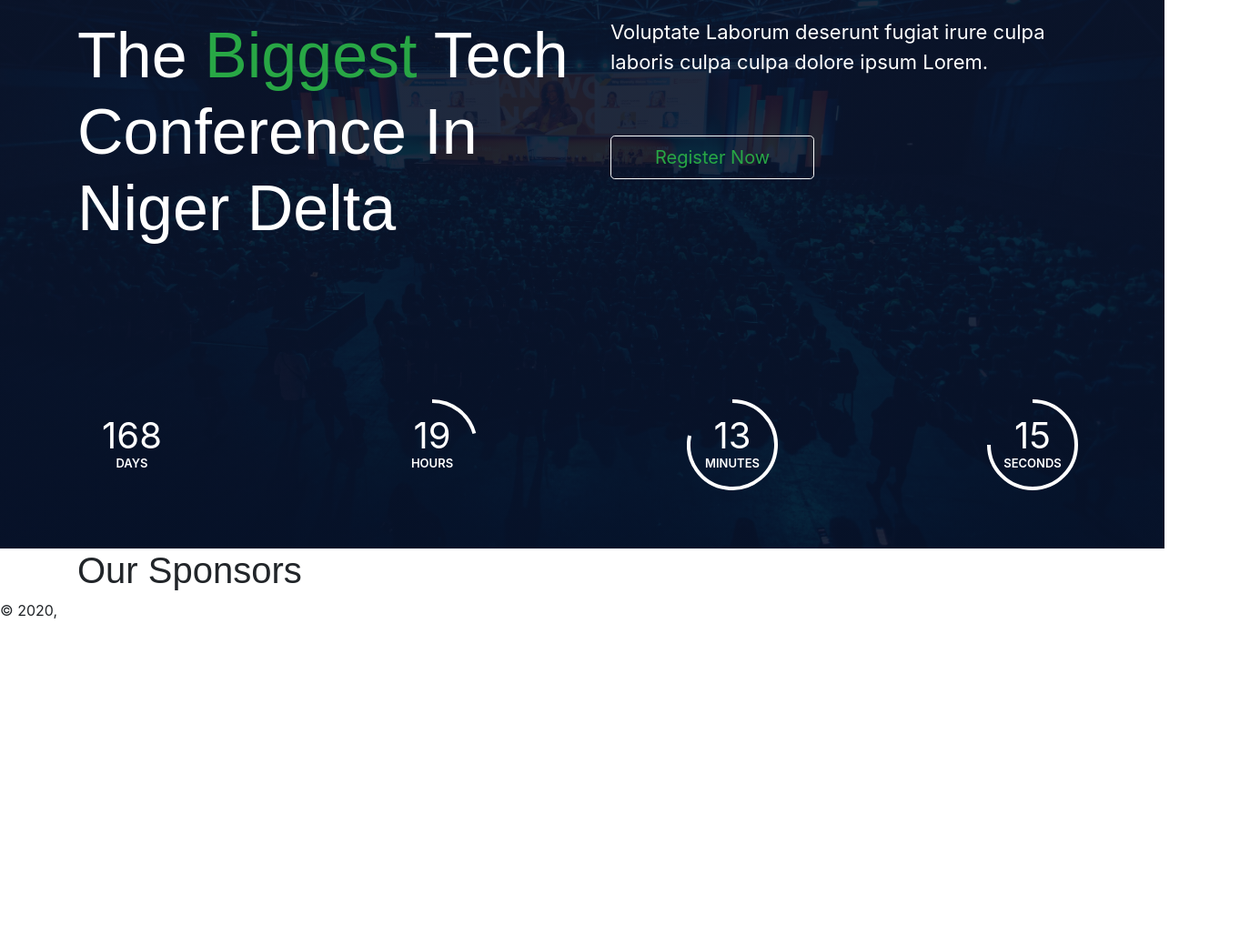
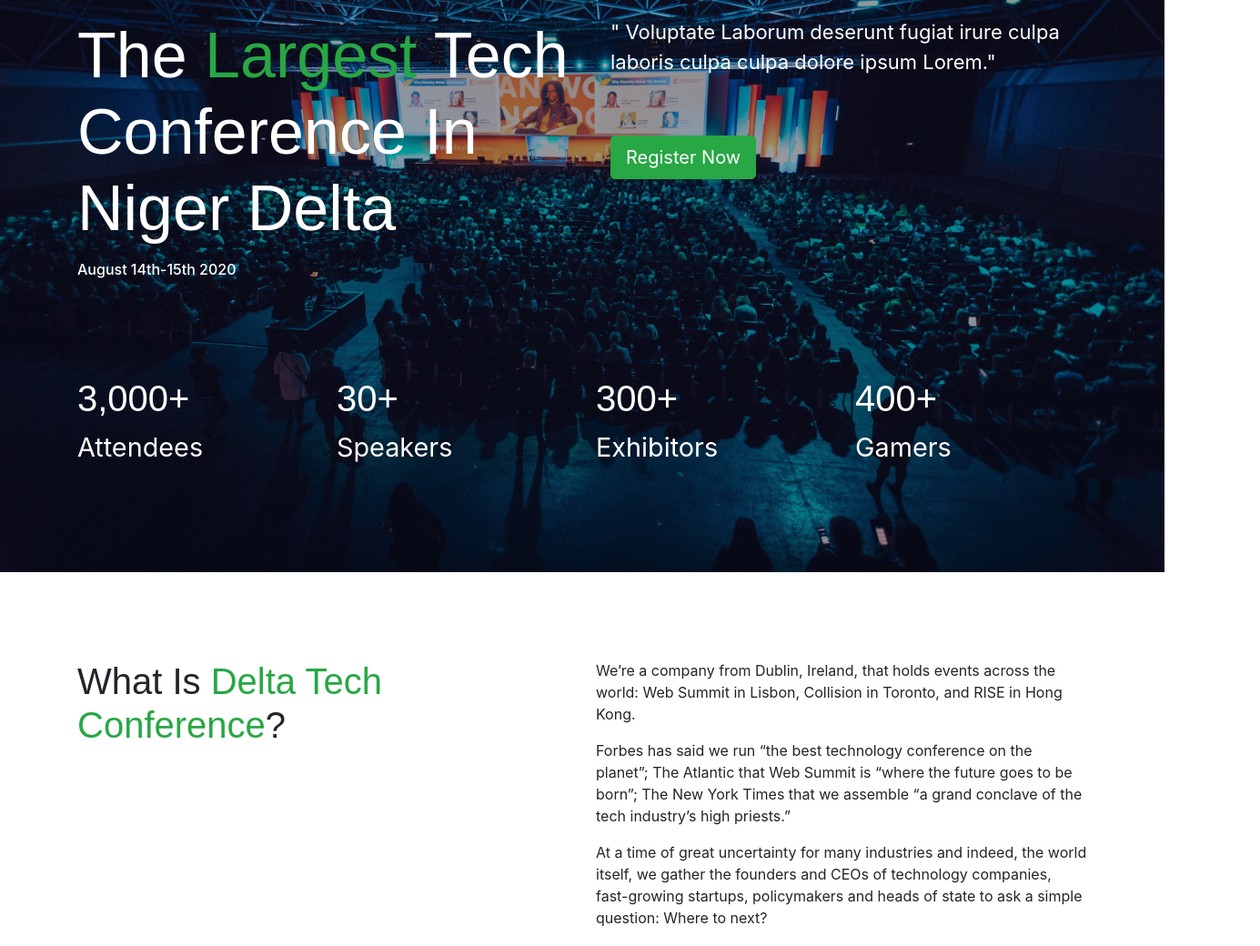
Before and after one commit to WaffiiHub/delta-tech-conference, a Gatsby site: page / in a window 1280 px wide. Shown: the part 197-1237 px from the top of the page at 91% size, 1385 px wide, since content can reach past the window. Before the commit the page ends 936 px from the top, so only its background shows below. Built offline with nearby package versions, Linux system fonts and the light colour scheme; Gatsby itself is replaced by a stand-in of ours.

```diff
--- a/src/components/header.js
+++ b/src/components/header.js
@@ -26,15 +26,15 @@
 
   <header>
     <div>
-     {/* <nav className={ NavStyles.navbar }> */}
-       {/* <div className="logo"> */}
+     <nav className={ NavStyles.navbar }>
+       <div className="logo">
 
-    {/* <Img style={{ width: '120px' }} fluid={data.dtcLogo.childImageSharp.fluid} /> */}
-       {/* </div> */}
-       {/* <ul> */}
-         {/* <li></li> */}
-       {/* </ul> */}
-     {/* </nav> */}
+    <Img style={{ width: '120px' }} fluid={data.dtcLogo.childImageSharp.fluid} />
+       </div>
+       <ul>
+         <li></li>
+       </ul>
+     </nav>
     </div>
   </header>
 
--- a/src/components/layout.css
+++ b/src/components/layout.css
@@ -9,11 +9,11 @@
 }
 
 .bg-head {
-  background: linear-gradient(rgba(11, 22, 44, 0.9),rgba(6, 19, 43, 0.9)), url('../images/bg.jpg');
+  background: linear-gradient(rgba(11, 22, 44, 0.4),rgba(6, 19, 43, 0.4)), url('../images/bg.jpg');
   background-size: cover;
   background-repeat: no-repeat;
  padding: 100px 0;
- height: 100vh;
+ height: 100%;
 
 }
 .container {
@@ -25,6 +25,10 @@
     font-family: 'Poppins', sans-serif;
     text-transform: capitalize;
 
+}
+
+section {
+  padding: 6rem 0;
 }
 .header {
   color: #fff;
@@ -54,14 +58,15 @@
 
 .countdown-item {
     color: #ffffff;
-    font-size: 40px;
+    font-size: 60px;
     display: flex;
     align-items: center;
     justify-content: center;
     flex-direction: column;
     line-height: 30px;
-    margin: 10px;
-    padding-top: 10px;
+    margin: 15px;
+    padding: 50px;
+    padding-top: 70px;
     position: relative;
     width: 100px;
     height: 100px;
@@ -69,7 +74,7 @@
 
 .countdown-item span {
     color: #ffffff;
-    font-size: 40px;
+    margin: 10px 0;
     font-size: 13px;
     font-weight: 600;
     text-transform: uppercase;
@@ -82,3 +87,13 @@
   width: 300px;
   height: 300px;
 }
+
+.cta-register {
+  padding: 8px 70px;
+}
+
+
+.stats {
+  color: #fff;
+  font-size: 1.8rem !important;
+}
--- a/src/components/layout.js
+++ b/src/components/layout.js
@@ -25,7 +25,7 @@
 
   return (
     <>
-      <Header siteTitle="Warri Tech Network" />
+      {/* <Header siteTitle="Warri Tech Network" /> */}
       <div
 
       >
--- a/src/pages/index.js
+++ b/src/pages/index.js
@@ -18,15 +18,17 @@
       <div className="header">
       <Row className="">
         <Col md="6 mt-3">
-        <h1 className="float-right">The <span className="text-success">biggest</span> Tech conference in Niger Delta  </h1>
+        <h1>The <span className="text-success">largest</span> Tech conference in Niger Delta  </h1>
+
+        <h6 className="mt-3"> August 14th-15th 2020</h6>
         </Col>
         <Col md="6">
        <div className="p-3">
 
-       <p className="float-left">Voluptate Laborum deserunt fugiat irure culpa laboris culpa culpa dolore ipsum Lorem. </p>
-       <Button variant="outline-light" className="mt-5 py-2 px-5" size="lg">
-    <span className="text-success"> Register Now</span>
-    </Button>{' '}
+       <p className="float-left"> " Voluptate Laborum deserunt fugiat irure culpa laboris culpa culpa dolore ipsum Lorem."</p>
+       <Button variant="success cta-register" className="mt-5 " size="lg">
+    <span className="text-white"> Register Now</span>
+    </Button>
        </div>
         </Col>
 
@@ -35,13 +37,59 @@
 
         </div>
 
-	<Countdown/>
+	{/* <Countdown/> */}
+    <div className="stats">
+    <Row>
+    <Col sm="3">
+      <h1>3,000+</h1>
+      <p>Attendees</p>
+    </Col>
+
+    <Col sm="3">
+      <h1>30+</h1>
+      <p>Speakers</p>
+    </Col>
+
+
+    <Col sm="3">
+      <h1>300+</h1>
+      <p>Exhibitors</p>
+    </Col>
+
+    <Col sm="3">
+      <h1>400+</h1>
+      <p>Gamers</p>
+    </Col>
+
+
+  </Row>
+
+    </div>
     </Container>
    </section>
 
    <section>
      <Container>
-       <h1>Our Sponsors</h1>
+       <Row>
+         <Col md="6">
+
+           <h1>What is <span className="text-success">Delta Tech Conference</span>?</h1>
+         </Col>
+         <Col>
+         <p className="desc">We’re a company from Dublin, Ireland, that holds events across the world: Web Summit in Lisbon, Collision in Toronto, and RISE in Hong Kong.
+         </p>
+
+         <p className="desc">Forbes has said we run “the best technology conference on the planet”;
+The Atlantic that Web Summit is “where the future goes to be born”;
+The New York Times that we assemble “a grand conclave of the tech industry’s high priests.”
+         </p>
+
+
+         <p className="desc">At a time of great uncertainty for many industries and indeed, the world itself, we gather the founders and CEOs of technology companies, fast-growing startups, policymakers and heads of state to ask a simple question: Where to next?
+         </p>
+
+         </Col>
+       </Row>
 
      </Container>
 
```
Also changed, not shown: src/fonts/CircularStd-Book.woff (added), src/fonts/CircularStd-Medium.woff (added), src/fonts/sans-g.ttf (added).
